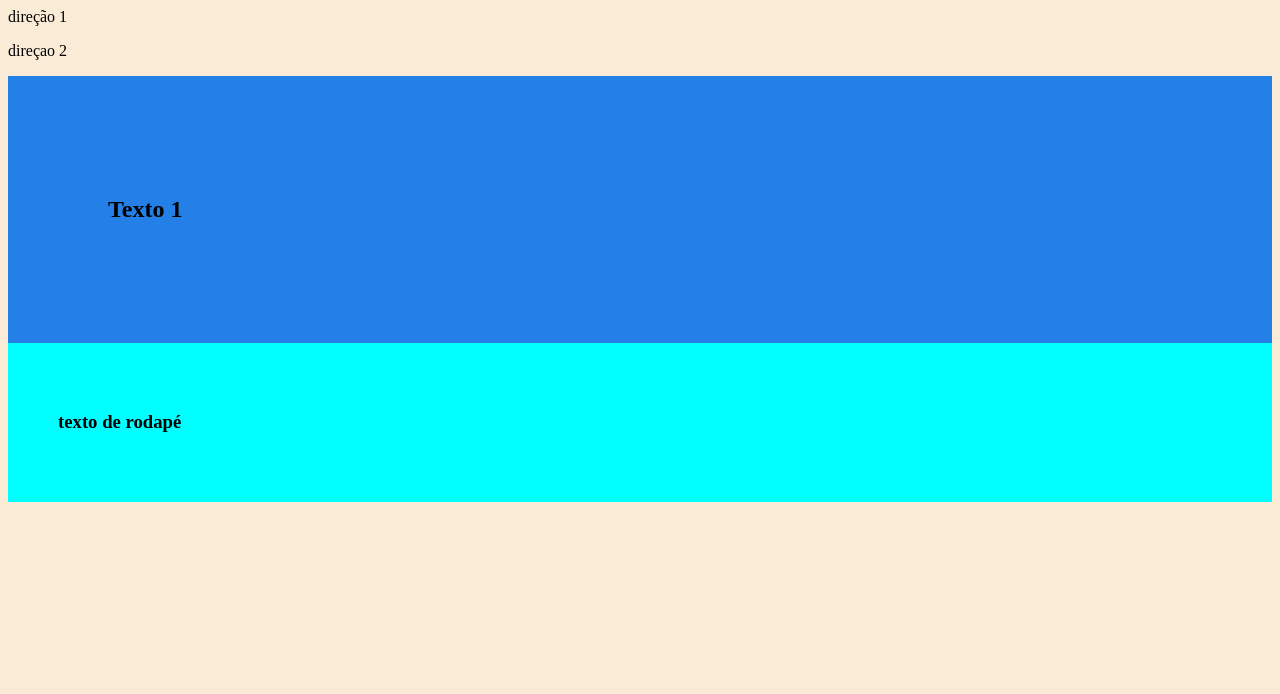
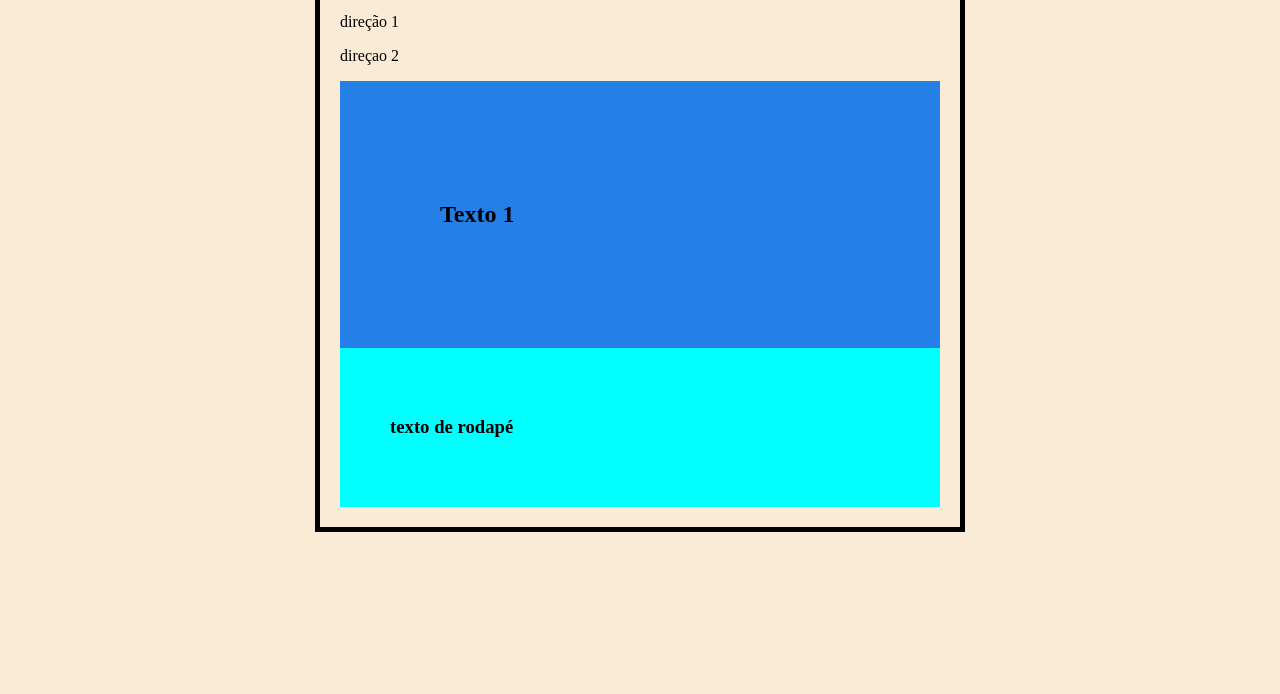
Before and after one commit to PaquiBik/Agrinhoequipe, a plain HTML site: page index.html in a window 1280 px wide. Shown: the part 106-800 px from the top of the page. Drawn offline with Linux system fonts and the light colour scheme.

Commit message:
Update style.css

```diff
--- a/style.css
+++ b/style.css
@@ -1,5 +1,9 @@
 body{
     background-color: antiquewhite;
+    width: 600px;
+    margin: 0 auto;
+    padding: 0 20px 20px 20px;
+    border: 5px solid black;
 }
 section{
     background-color: rgb(36, 127, 231);
```
